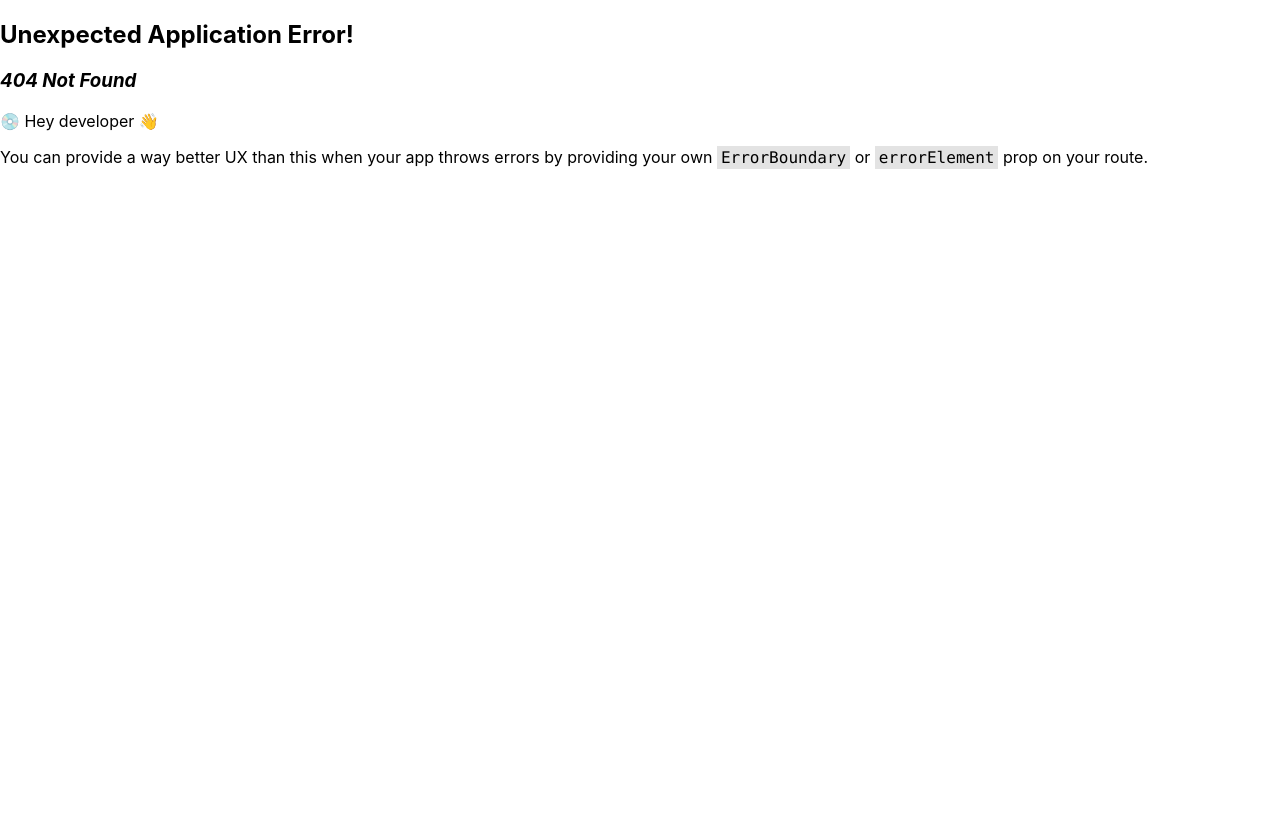
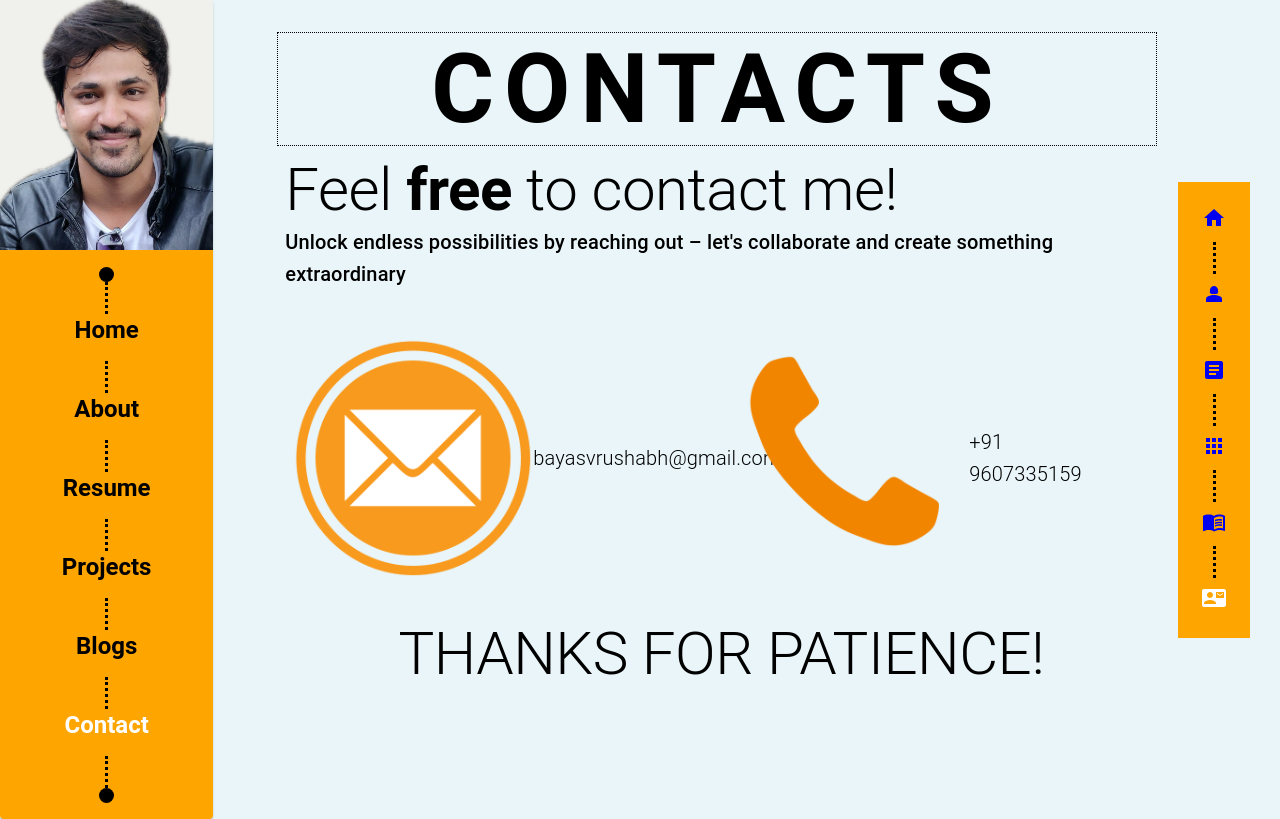
Before and after one commit to VrushabBayas/portfolio, a React (Create React App) app: page /contacts in a window 1280 px wide. Before the commit this address had no page. Built offline with nearby package versions, Linux system fonts and the light colour scheme.

Commit message:
added contact page

```diff
--- a/src/App.js
+++ b/src/App.js
@@ -6,6 +6,7 @@ import Resume from "./containers/Resume";
 import Projects from "./containers/Projects";
 
 import "./App.css";
+import Contact from "./containers/Contact";
 
 const router = createBrowserRouter([
   {
@@ -28,6 +29,11 @@ const router = createBrowserRouter([
     element: <Projects />,
     exact: true,
   },
+  {
+    path: "contacts",
+    element: <Contact />,
+    exact: true,
+  },
 ]);
 function App() {
   return <RouterProvider router={router} />;
--- /dev/null
+++ b/src/containers/Contact/index.js
@@ -0,0 +1,96 @@
+import React from "react";
+import PropTypes from "prop-types";
+import Layout from "../Layout";
+
+import { Chip, Grid, Typography } from "@mui/material";
+
+import "./style.css";
+import Email from "../../Assets/Images/email.png";
+import Call from "../../Assets/Images/call.png";
+import { Box } from "@mui/system";
+function Contact(props) {
+  return (
+    <Layout title="CONTACTS">
+      <Grid
+        container
+        spacing={1}
+        sx={{
+          margin: "auto",
+          padding: "0.5rem",
+        }}
+      >
+        <Grid container>
+          <Typography variant="h2">
+            Feel <b>free</b> to contact me!
+          </Typography>
+        </Grid>
+        <Grid container>
+          <Typography variant="h6">
+            Unlock endless possibilities by reaching out – let's collaborate and
+            create something extraordinary
+          </Typography>
+        </Grid>
+        <Grid container>
+          <Grid
+            xs={6}
+            marginTop={5}
+            justifyContent="space-between"
+            alignItems="center"
+            display="flex"
+            p={1}
+          >
+            <img
+              style={{
+                width: "15rem",
+                height: "15rem",
+              }}
+              className="contact-icon"
+              src={Email}
+              alt="email"
+            />
+            <Typography variant="h6" fontWeight={300}>
+              bayasvrushabh@gmail.com
+            </Typography>
+          </Grid>
+          <Grid
+            xs={5}
+            p={1}
+            marginTop={5}
+            justifyContent="space-between"
+            alignItems="center"
+            display="flex"
+          >
+            <img
+              style={{
+                width: "15rem",
+                height: "15rem",
+              }}
+              className="contact-icon"
+              src={Call}
+              alt="email"
+            />
+            <Typography variant="h6" fontWeight={300}>
+              +91 9607335159
+            </Typography>
+          </Grid>
+        </Grid>
+        <Grid
+          container
+          sx={{
+            margin: "1rem",
+            padding: "1rem",
+            display: "flex",
+            justifyContent: "center",
+            alignItems: "center",
+          }}
+        >
+          <Typography variant="h2">THANKS FOR PATIENCE!</Typography>
+        </Grid>
+      </Grid>
+    </Layout>
+  );
+}
+
+Contact.propTypes = {};
+
+export default Contact;
--- /dev/null
+++ b/src/containers/Contact/style.css
@@ -0,0 +1,4 @@
+.contact-icon {
+    width: '5rem';
+    height: '5rem';
+}
--- a/src/containers/Navigation/index.js
+++ b/src/containers/Navigation/index.js
@@ -73,7 +73,7 @@ function NavigationBar({ withLabel = false }) {
         <div className="verticle-bar" />
         <li className="list-item">
           <NavLink
-            to="/"
+            to="/contacts"
             className={({ isActive, isPending }) =>
               isPending ? "pending" : isActive ? "active" : ""
             }
--- a/src/containers/SideBar/index.js
+++ b/src/containers/SideBar/index.js
@@ -109,7 +109,7 @@ export default function ActionAreaCard() {
               <div className="verticle-bar" />
               <li className="list-item zoom-effect">
                 <NavLink
-                  to="/"
+                  to="/contacts"
                   className={({ isActive, isPending }) =>
                     isPending ? "pending" : isActive ? "active" : ""
                   }
```
Also changed, not shown: src/Assets/Images/call.png (added), src/Assets/Images/email.png (added).
